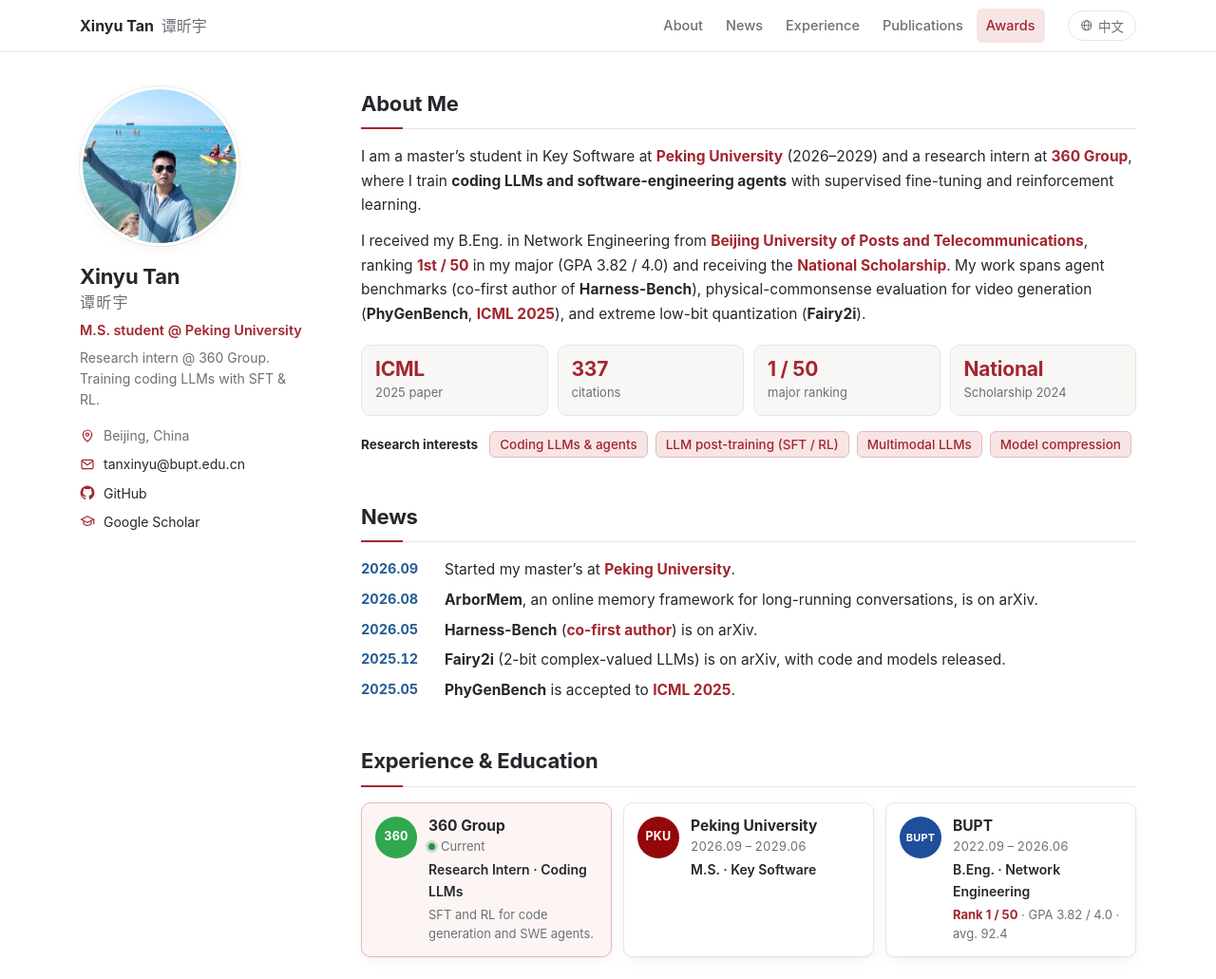
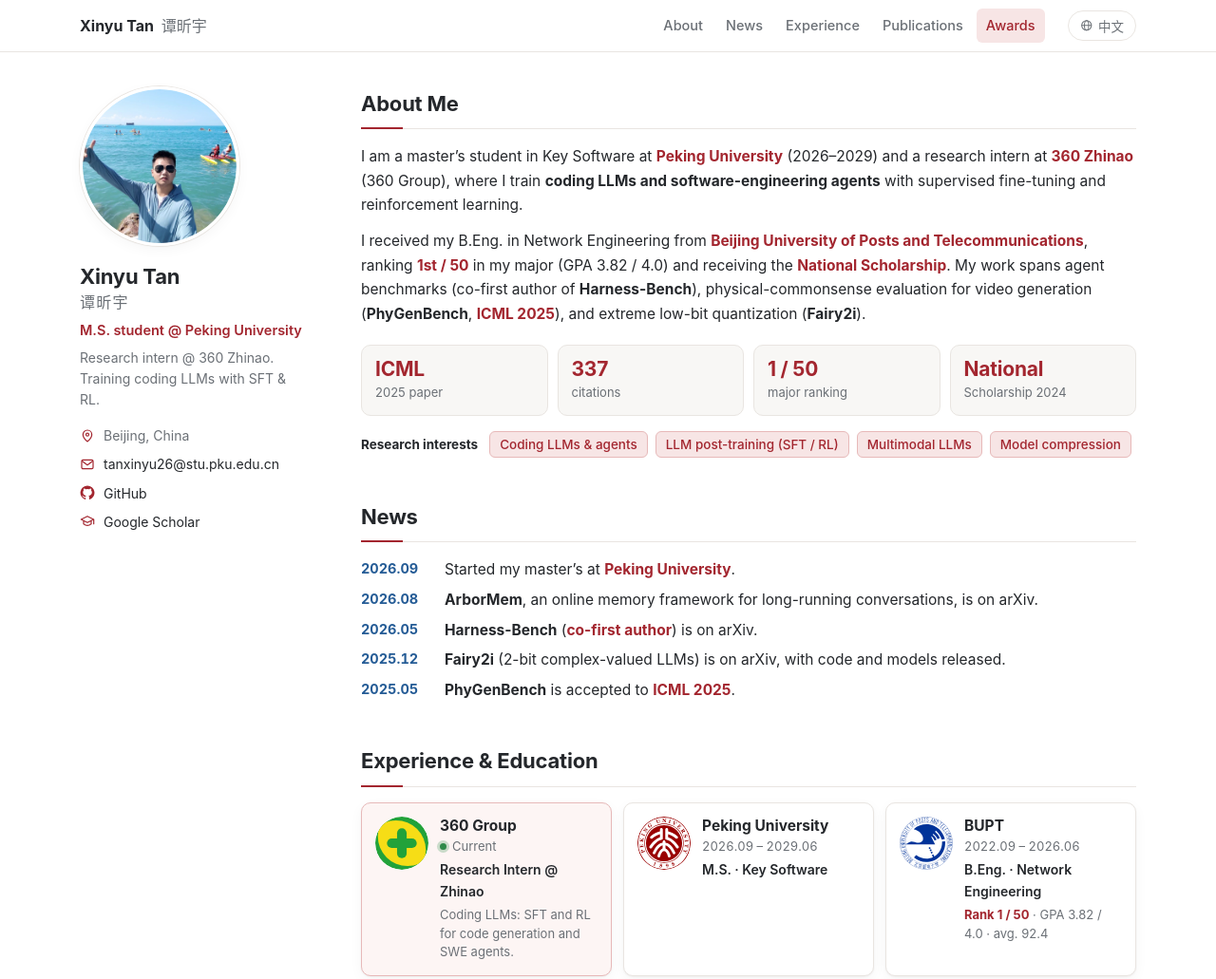
Before and after one commit to 12345txy/12345txy.github.io, a plain HTML site: page index.html in a window 1280 px wide. Shown: the top 1031 px of the page at 95% size. Drawn offline with Linux system fonts and the light colour scheme.

Commit message:
Default to English, add 360/PKU/BUPT logos, 360 Zhinao, PKU email
Co-Authored-By: Claude Opus 5.5 <noreply@anthropic.com>

```diff
--- a/assets/site.js
+++ b/assets/site.js
@@ -14,7 +14,6 @@ function showLanguage(language) {
 }
 let saved = null;
 try { saved = localStorage.getItem('homepage-language'); } catch { /* Storage is optional. */ }
-if (!saved && (navigator.language || '').toLowerCase().startsWith('zh')) saved = 'zh-CN';
 showLanguage(saved);
 languageButton.addEventListener('click', () => {
   const next = document.documentElement.lang === 'en' ? 'zh-CN' : 'en';
--- a/assets/style.css
+++ b/assets/style.css
@@ -163,9 +163,10 @@ a.hl:hover { color: var(--accent); }
   flex: none; width: 44px; height: 44px; border-radius: 50%;
   display: grid; place-items: center; color: #fff; font-weight: 750; font-size: 12.5px; letter-spacing: .02em;
 }
-.m360 { background: #2fa84f; }
-.mpku { background: #94070a; }
-.mbupt { background: #1f4e9a; font-size: 11px; }
+.logo {
+  flex: none; width: 56px; height: 56px; object-fit: contain;
+  border-radius: 50%; background: #fff;
+}
 .exp h3 { font-size: 15.5px; line-height: 1.35; }
 .exp .when { font-size: 13px; color: var(--muted); display: flex; align-items: center; gap: 6px; font-variant-numeric: tabular-nums; }
 .exp .what { font-size: 14px; font-weight: 600; margin-top: 2px; }
--- a/index.html
+++ b/index.html
@@ -34,10 +34,10 @@
       <div class="profile-text">
         <h1>Xinyu Tan <span class="han">谭昕宇</span></h1>
         <p class="affil"><span class="en">M.S. student @ Peking University</span><span class="zh">北京大学 · 硕士研究生</span></p>
-        <p class="tagline"><span class="en">Research intern @ 360 Group. Training coding LLMs with SFT &amp; RL.</span><span class="zh">360 集团研究实习生，用 SFT 与 RL 训练代码大模型。</span></p>
+        <p class="tagline"><span class="en">Research intern @ 360 Zhinao. Training coding LLMs with SFT &amp; RL.</span><span class="zh">360 智脑研究实习生，用 SFT 与 RL 训练代码大模型。</span></p>
         <ul class="profile-links">
           <li class="muted"><svg aria-hidden="true"><use href="#pin"/></svg><span class="en">Beijing, China</span><span class="zh">中国 · 北京</span></li>
-          <li><a href="mailto:tanxinyu@bupt.edu.cn"><svg aria-hidden="true"><use href="#mail"/></svg>tanxinyu@bupt.edu.cn</a></li>
+          <li><a href="mailto:tanxinyu26@stu.pku.edu.cn"><svg aria-hidden="true"><use href="#mail"/></svg>tanxinyu26@stu.pku.edu.cn</a></li>
           <li><a href="https://github.com/12345txy"><svg aria-hidden="true"><use href="#github"/></svg>GitHub</a></li>
           <li><a href="https://scholar.google.com/citations?user=gGm2-SwAAAAJ&amp;hl=en"><svg aria-hidden="true"><use href="#cap"/></svg>Google Scholar</a></li>
         </ul>
@@ -48,11 +48,11 @@
       <section id="about" aria-labelledby="about-title">
         <h2 id="about-title"><span class="en">About Me</span><span class="zh">关于我</span></h2>
         <div class="en prose">
-          <p>I am a master’s student in Key Software at <a class="hl" href="https://www.pku.edu.cn/">Peking University</a> (2026–2029) and a research intern at <span class="hl">360 Group</span>, where I train <strong>coding LLMs and software-engineering agents</strong> with supervised fine-tuning and reinforcement learning.</p>
+          <p>I am a master’s student in Key Software at <a class="hl" href="https://www.pku.edu.cn/">Peking University</a> (2026–2029) and a research intern at <span class="hl">360 Zhinao</span> (360 Group), where I train <strong>coding LLMs and software-engineering agents</strong> with supervised fine-tuning and reinforcement learning.</p>
           <p>I received my B.Eng. in Network Engineering from <span class="hl">Beijing University of Posts and Telecommunications</span>, ranking <span class="hl">1st / 50</span> in my major (GPA 3.82 / 4.0) and receiving the <span class="hl">National Scholarship</span>. My work spans agent benchmarks (co-first author of <strong>Harness-Bench</strong>), physical-commonsense evaluation for video generation (<strong>PhyGenBench</strong>, <span class="hl">ICML 2025</span>), and extreme low-bit quantization (<strong>Fairy2i</strong>).</p>
         </div>
         <div class="zh prose">
-          <p>我是<a class="hl" href="https://www.pku.edu.cn/">北京大学</a>关键软件专业硕士研究生（2026–2029），目前在 <span class="hl">360 集团</span>做研究实习，用监督微调（SFT）与强化学习（RL）训练<strong>代码大模型与软件工程智能体</strong>。</p>
+          <p>我是<a class="hl" href="https://www.pku.edu.cn/">北京大学</a>关键软件专业硕士研究生（2026–2029），目前在 <span class="hl">360 集团智脑部门</span>做研究实习，用监督微调（SFT）与强化学习（RL）训练<strong>代码大模型与软件工程智能体</strong>。</p>
           <p>本科毕业于<span class="hl">北京邮电大学</span>网络工程专业，专业排名 <span class="hl">1 / 50</span>（绩点 3.82 / 4.0），获<span class="hl">国家奖学金</span>。研究工作包括智能体评测（<strong>Harness-Bench</strong>，共同一作）、文生视频物理常识评测（<strong>PhyGenBench</strong>，<span class="hl">ICML 2025</span>）以及极低比特量化（<strong>Fairy2i</strong>）。</p>
         </div>
 
@@ -88,16 +88,16 @@
         <h2 id="exp-title"><span class="en">Experience &amp; Education</span><span class="zh">实习与教育</span></h2>
         <div class="exp-grid">
           <article class="exp current">
-            <span class="mono m360" aria-hidden="true">360</span>
+            <img class="logo" src="assets/logos/360.svg" alt="" width="56" height="56">
             <div>
               <h3><span class="en">360 Group</span><span class="zh">360 集团</span></h3>
               <p class="when"><span class="live" aria-hidden="true"></span><span class="en">Current</span><span class="zh">至今</span></p>
-              <p class="what"><span class="en">Research Intern · Coding LLMs</span><span class="zh">研究实习生 · 代码大模型</span></p>
-              <p class="note"><span class="en">SFT and RL for code generation and SWE agents.</span><span class="zh">面向代码生成与软件工程智能体的 SFT / RL。</span></p>
+              <p class="what"><span class="en">Research Intern @ Zhinao</span><span class="zh">研究实习生 · 智脑部门</span></p>
+              <p class="note"><span class="en">Coding LLMs: SFT and RL for code generation and SWE agents.</span><span class="zh">代码大模型：面向代码生成与软件工程智能体的 SFT / RL。</span></p>
             </div>
           </article>
           <article class="exp">
-            <span class="mono mpku" aria-hidden="true"><span class="en">PKU</span><span class="zh">北大</span></span>
+            <img class="logo" src="assets/logos/pku.svg" alt="" width="56" height="56">
             <div>
               <h3><span class="en">Peking University</span><span class="zh">北京大学</span></h3>
               <p class="when">2026.09 – 2029.06</p>
@@ -105,7 +105,7 @@
             </div>
           </article>
           <article class="exp">
-            <span class="mono mbupt" aria-hidden="true"><span class="en">BUPT</span><span class="zh">北邮</span></span>
+            <img class="logo" src="assets/logos/bupt.svg" alt="" width="56" height="56">
             <div>
               <h3><span class="en">BUPT</span><span class="zh">北京邮电大学</span></h3>
               <p class="when">2022.09 – 2026.06</p>
```
Also changed, not shown: assets/logos/360.svg (added), assets/logos/bupt.svg (added), assets/logos/pku.svg (added).
